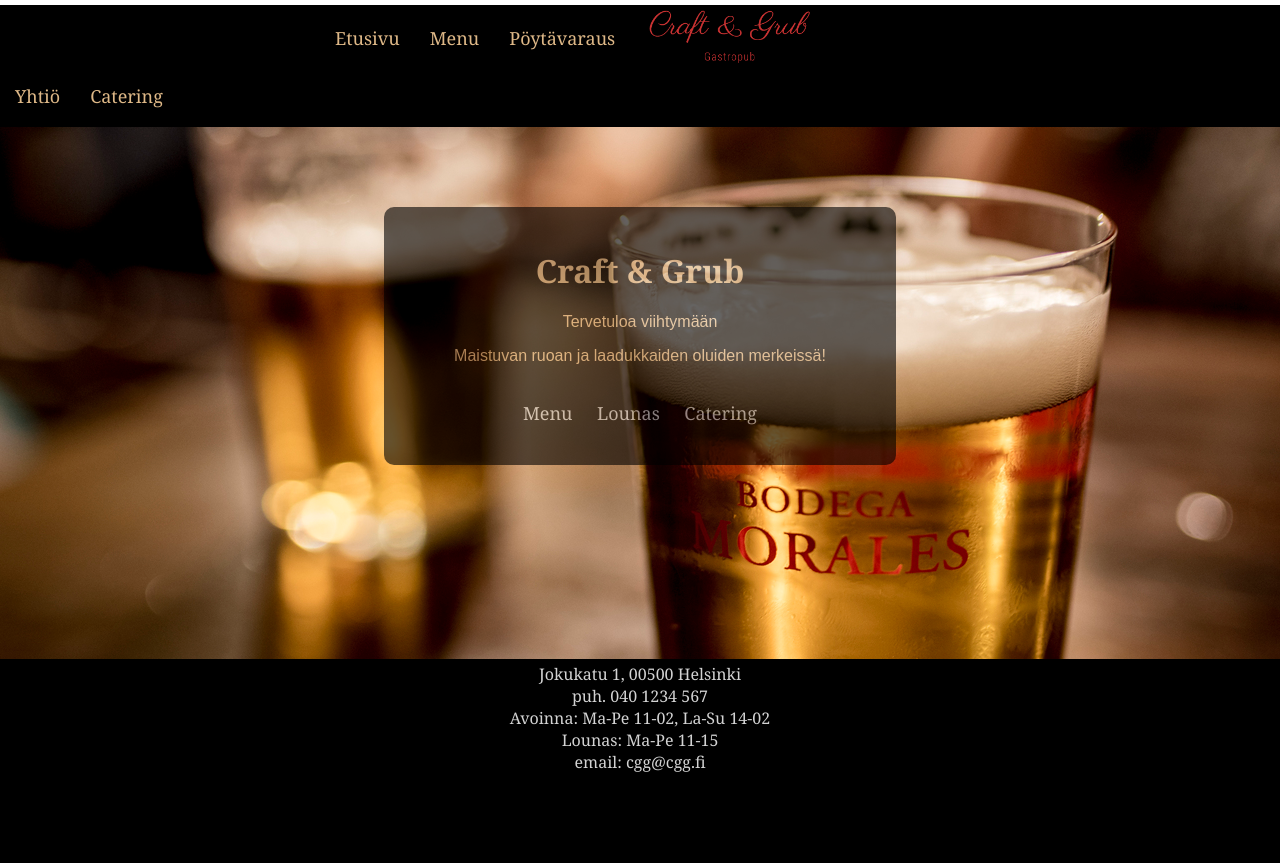
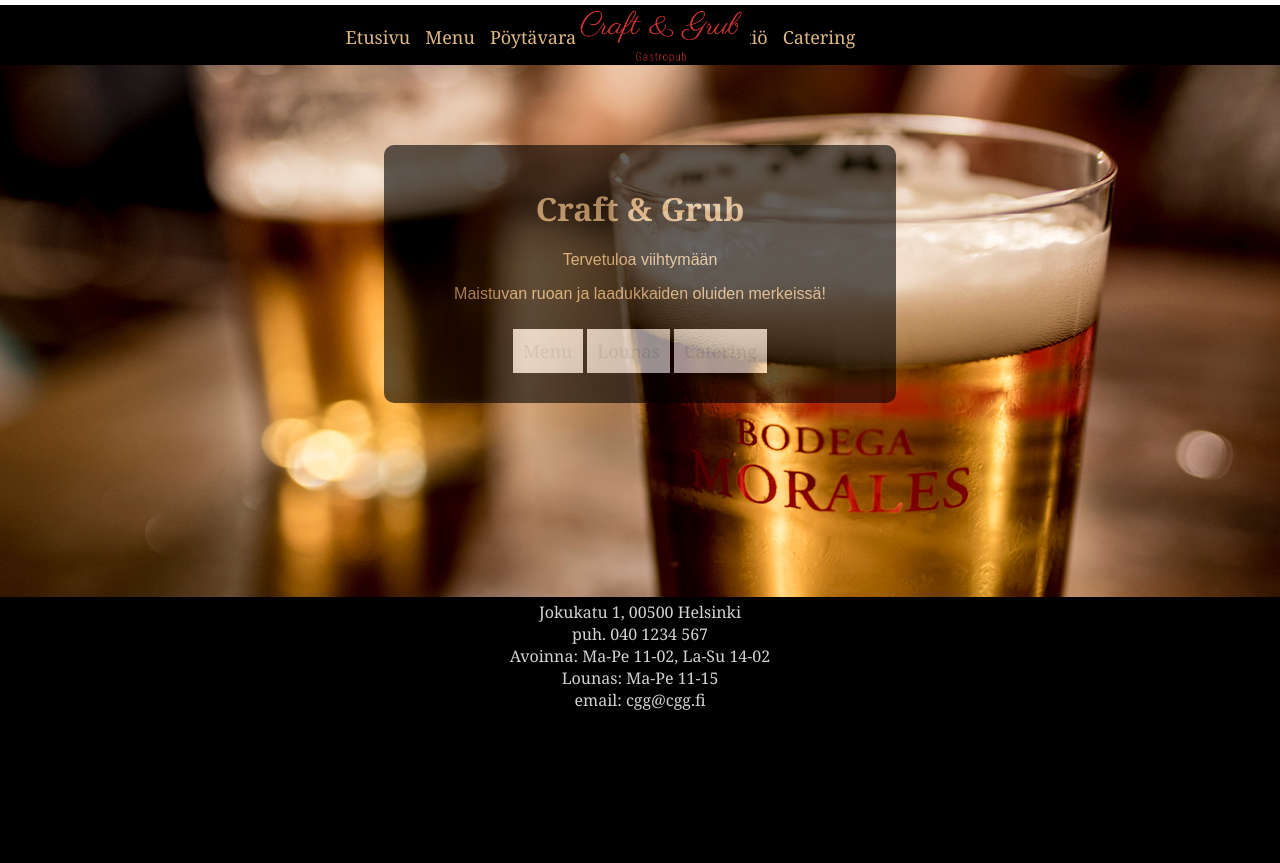
Before and after one commit to pajaz/CGG, a PHP site: page / in a window 1280 px wide. After the commit the page ends 710 px from the top, so only its background shows below. Run offline with PHP 8.4, Linux system fonts and the light colour scheme.

Commit message:
fixed navbar problems

```diff
--- a/index.html
+++ b/index.html
@@ -14,14 +14,14 @@
                 <a class="left-nav" href="javascript:getContent('menuPage');">Menu</a>
                 <a class="left-nav" href="javascript:getContent('bookTable');">Pöytävaraus</a>
             </div>
-            <div class="block">
-                <img id="nav-logo" class="block" style="max-height: 60px; margin-left: 10px; margin-right: 10px;" src="resources/logo.png" alt="">
-            </div>
             <div class="right-nav-container block">
                 <a class="right-nav" href="javascript:getContent('cateringPage');">Catering</a>
                 <a class="right-nav" href="javascript:getContent('companyPage');">Yhtiö</a>
             </div>
         </nav>
+        <div id="logo">
+            <img style="max-height: 60px;" src="resources/logo.png" alt="">
+        </div>
         <div class="bg-mid">
                 <div  id="content" class="content-box">
                 </div>
--- a/style/styles.css
+++ b/style/styles.css
@@ -1,6 +1,6 @@
 body {
    font-family: Arial, Helvetica, sans-serif;
-   background-color: white;
+   background-color: black;
 }
 
 .title {
@@ -12,10 +12,10 @@ a {
     font-family: Georgia, 'Times New Roman', Times, serif;
     font-size: large;
     text-decoration-line: none;
+    padding-right: 15px;
 }
 
 button {
-    background-color: black;
     color: lightgray;
     font-family: Georgia;
     border: none;
@@ -28,20 +28,17 @@ h1 {
     font-family: Georgia;
 }
 
+#nav-logo {
+    vertical-align: middle;
+    margin-bottom: 10px;
+    max-height: 60px;
+    margin-left: 10px;
+    margin-right: 10px;
+}
+
 .font-content {
     color: lightgray;
     font-family: Georgia, 'Times New Roman', Times, serif;
-}
-
-.left-nav {
-    float: left;
-    padding: 15px;
-   ;
-}
-
-.right-nav {
-    float: right;
-    padding: 15px;
 }
 
 #bg {
@@ -50,21 +47,19 @@ h1 {
     width: 100%;
 }
 
-#nav-logo {
-    max-height: 60px;
-    margin-left: 10px;
-    margin-right: 10px;
-}
-
 /* containers */
  .block {
      display: inline-block;
  }
-nav {
-    position: sticky;
-    background-color: black;
-    border-top: 5px solid white;
-    min-height: 60px;
+
+
+#logo {
+    max-height: 60px;
+    position: absolute;
+    top: 5px;
+    left: 45%;
+    z-index: 9999;
+    text-align: center;
 }
 
 html body {
@@ -74,12 +69,34 @@ html body {
     padding: 0;
 }
 
+nav {
+    position: sticky;
+    text-align: center;
+    box-sizing: border-box;
+    border-top: 5px solid white;
+    height: 65px;
+    max-height: 65px;
+    padding-top: 20px;
+    padding-left: 27%;
+    padding-right: 32%;
+}
+
 .left-nav-container {
-    margin-left: 25%;
+    float: left;
+    text-align: center;
 }
 
 .right-nav-container {
-    margin-right: 25%;
+    float: right;
+    text-align: center;
+}
+
+.left-nav {
+    float: left;
+}
+
+.right-nav {
+    float: right;
 }
 
 .content-box {
@@ -91,7 +108,7 @@ html body {
     border-radius: 10px;
     padding: 20px;
     padding-bottom: 30px;
-    z-index: 100000;
+    z-index: 2;
     width: ;
     top: 15%;
     left: 30%;
@@ -113,6 +130,5 @@ footer {
     width: 100%;
     text-align: center;
     min-height: 200px;
-    background-color: black;
-    bottom:0;
+   /* bottom:0;*/
 }
```
